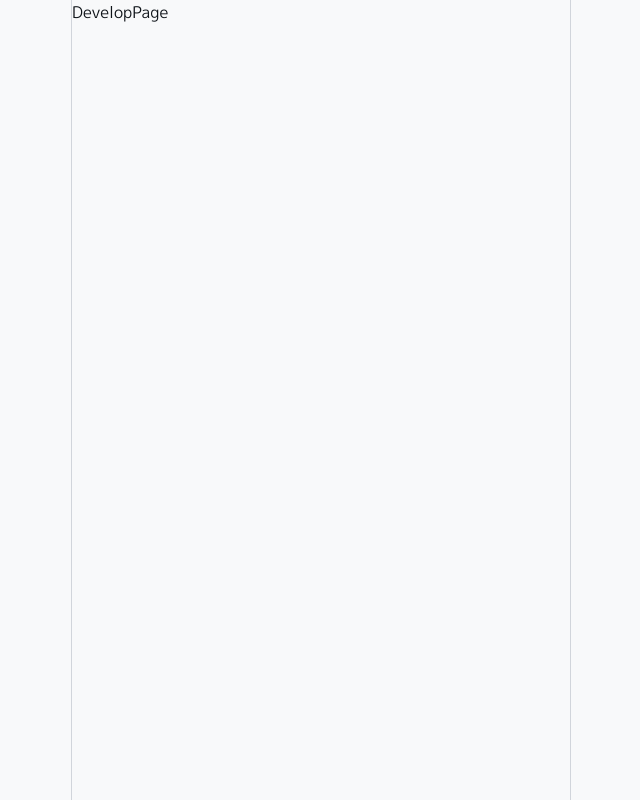
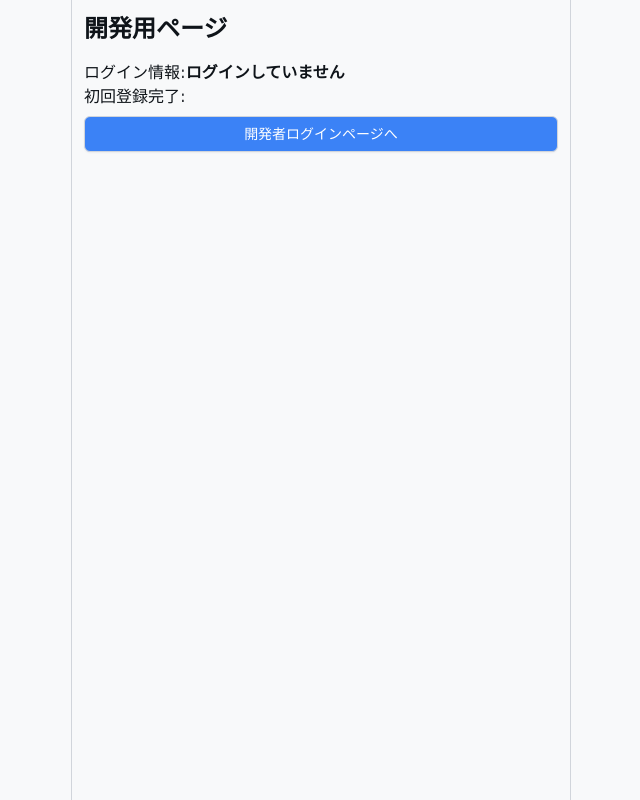
Before and after one commit to mokkun55/yurigaoka-app-student, a Next.js app: page /develop in a window 1280 px wide. Shown: the whole page, without its empty margins (319-959 px from the left). Built offline with nearby package versions, Linux system fonts and the light colour scheme; no server answers.

Commit message:
wip dev page

```diff
--- a/src/app/develop/page.tsx
+++ b/src/app/develop/page.tsx
@@ -1,3 +1,61 @@
+"use client";
+
+import { Button } from "@/_components/ui/button";
+import { useAuth } from "@/hooks/useAuth";
+import { User } from "@supabase/supabase-js";
+import { useRouter } from "next/navigation";
+import { useEffect, useState } from "react";
+
 export default function DevelopPage() {
-  return <div>DevelopPage</div>;
+  const { signOut, getUser } = useAuth();
+  const [user, setUser] = useState<User | null>(null);
+  const router = useRouter();
+  useEffect(() => {
+    const fetchUser = async () => {
+      const userData = await getUser();
+      setUser(userData);
+    };
+    fetchUser();
+    // eslint-disable-next-line react-hooks/exhaustive-deps
+  }, []);
+
+  return (
+    <div className="m-3 flex flex-col gap-4">
+      <h1 className="text-2xl font-bold">開発用ページ</h1>
+
+      {/* ログイン情報 */}
+      <div>
+        <p>
+          ログイン情報:
+          <span className="font-bold">
+            {user ? "ログイン中" : "ログインしていません"}
+          </span>
+        </p>
+        <p>初回登録完了: </p>
+        {user && (
+          <>
+            <p>ユーザーID: {user.id}</p>
+            <pre className="h-40 overflow-y-auto text-xs">
+              {JSON.stringify(user, null, 2)}
+            </pre>
+            <Button
+              fullWidth
+              className="mt-2"
+              variant="destructive"
+              onClick={() => signOut()}
+            >
+              ログアウト
+            </Button>
+          </>
+        )}
+        <Button
+          fullWidth
+          className="mt-2"
+          onClick={() => router.push("/develop/login")}
+        >
+          開発者ログインページへ
+        </Button>
+      </div>
+    </div>
+  );
 }
--- a/src/hooks/useAuth.ts
+++ b/src/hooks/useAuth.ts
@@ -25,6 +25,19 @@ export function useAuth() {
     router.push("/");
   };
 
+  const getUser = async () => {
+    const {
+      data: { user },
+      error,
+    } = await supabase.auth.getUser();
+    if (error) {
+      // エラーが発生した場合はログインしていないとみなす
+      // console.error(error);
+      return null;
+    }
+    return user;
+  };
+
   // TODO 後で消す
   const signInWithEmail = async (email: string, password: string) => {
     await supabase.auth.signInWithPassword({ email, password });
@@ -40,5 +53,11 @@ export function useAuth() {
     router.push("/");
   };
 
-  return { signOut, signInWithGoogle, signInWithEmail, signInWithStaff };
+  return {
+    signOut,
+    signInWithGoogle,
+    signInWithEmail,
+    signInWithStaff,
+    getUser,
+  };
 }
```
